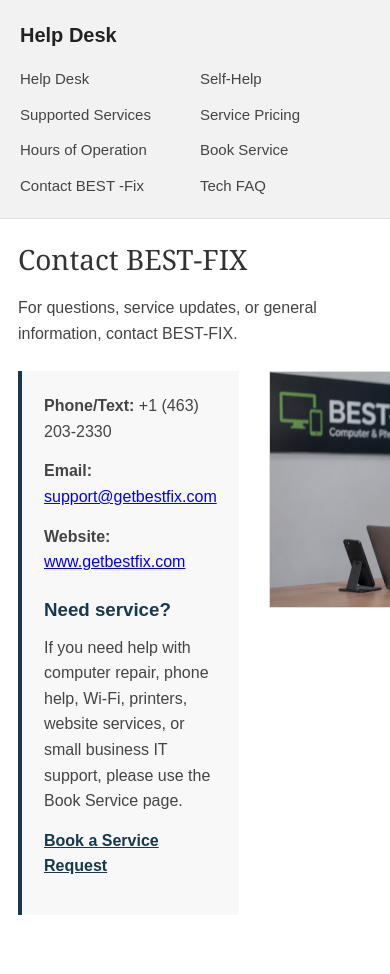
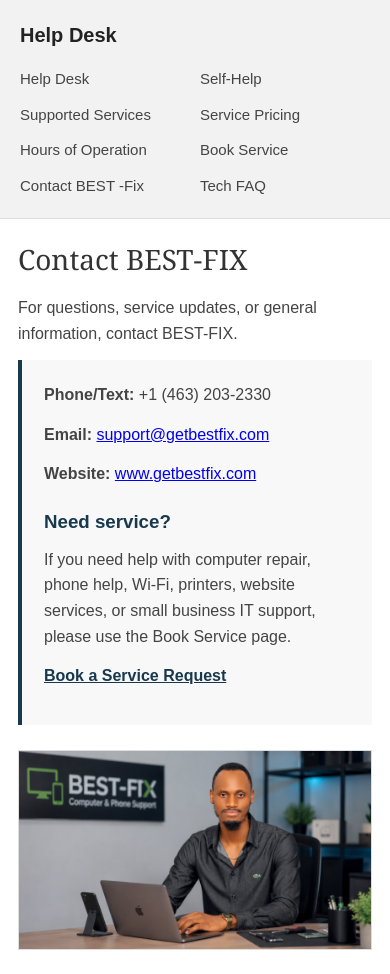
Before and after one commit to DamasceneK/Besttechfix, a Django app: page /contact/ in a window 390 px wide. Shown: the part 387-1361 px from the top of the page. Before the commit the page ends 1302 px from the top, so only its background shows below. Run offline with Django 5.2, Linux system fonts and the light colour scheme.

Commit message:
Force contact page mobile layout

```diff
--- a/templates/contact.html
+++ b/templates/contact.html
@@ -8,9 +8,9 @@
     For questions, service updates, or general information, contact BEST-FIX.
 </p>
 
-<div style="display: grid; grid-template-columns: 1fr 420px; gap: 30px; align-items: start; margin-top: 25px;">
+<div class="contact-layout">
 
-    <div style="background: #f8f8f8; border-left: 4px solid #17384d; padding: 22px;">
+    <div class="contact-info-box">
         <p><strong>Phone/Text:</strong> +1 (463) 203-2330</p>
 
         <p>
@@ -34,12 +34,8 @@
         </p>
     </div>
 
-    <div>
-        <img
-            src="{% static 'images/bestfix.png' %}"
-            alt="BEST-FIX tech support"
-            style="width: 420px; max-width: 420px; height: auto; display: block; border: 1px solid #ddd;"
-        >
+    <div class="contact-image-box">
+        <img src="{% static 'images/bestfix.png' %}" alt="BEST-FIX tech support">
     </div>
 
 </div>
```
